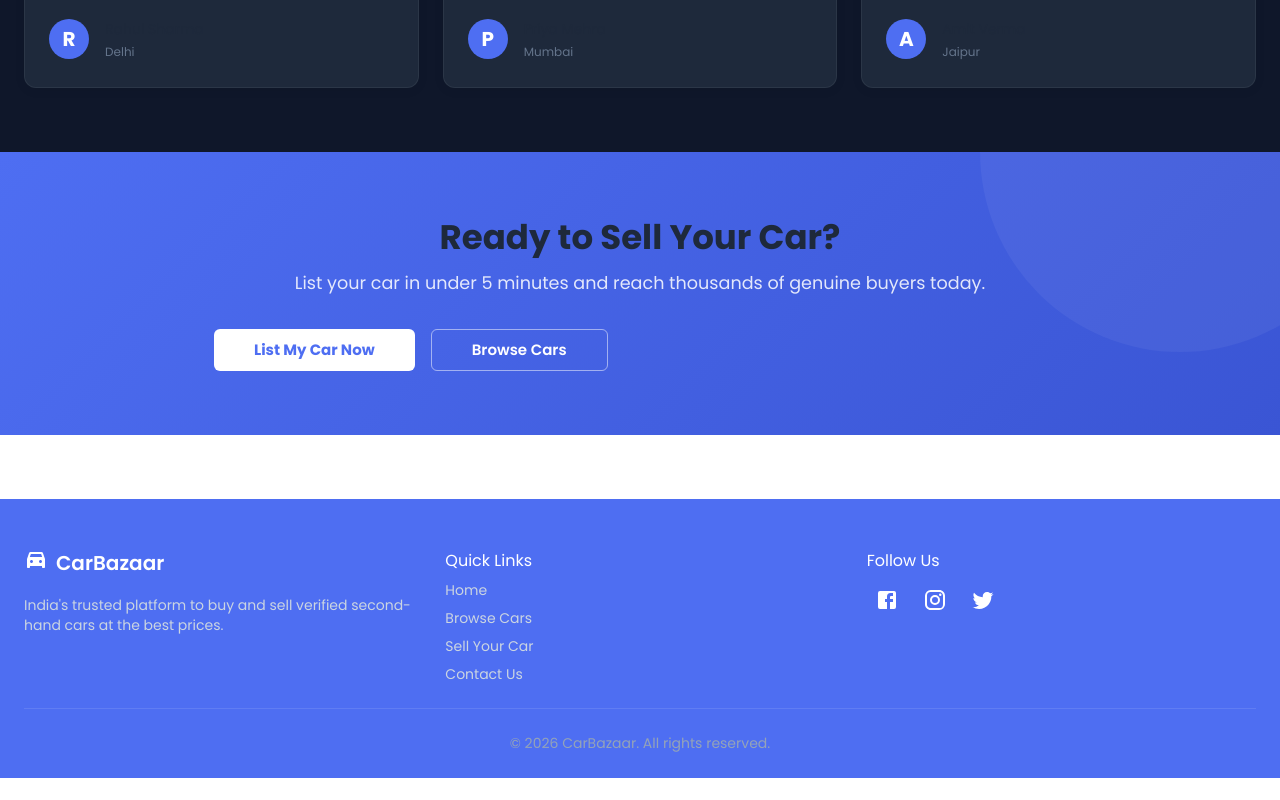
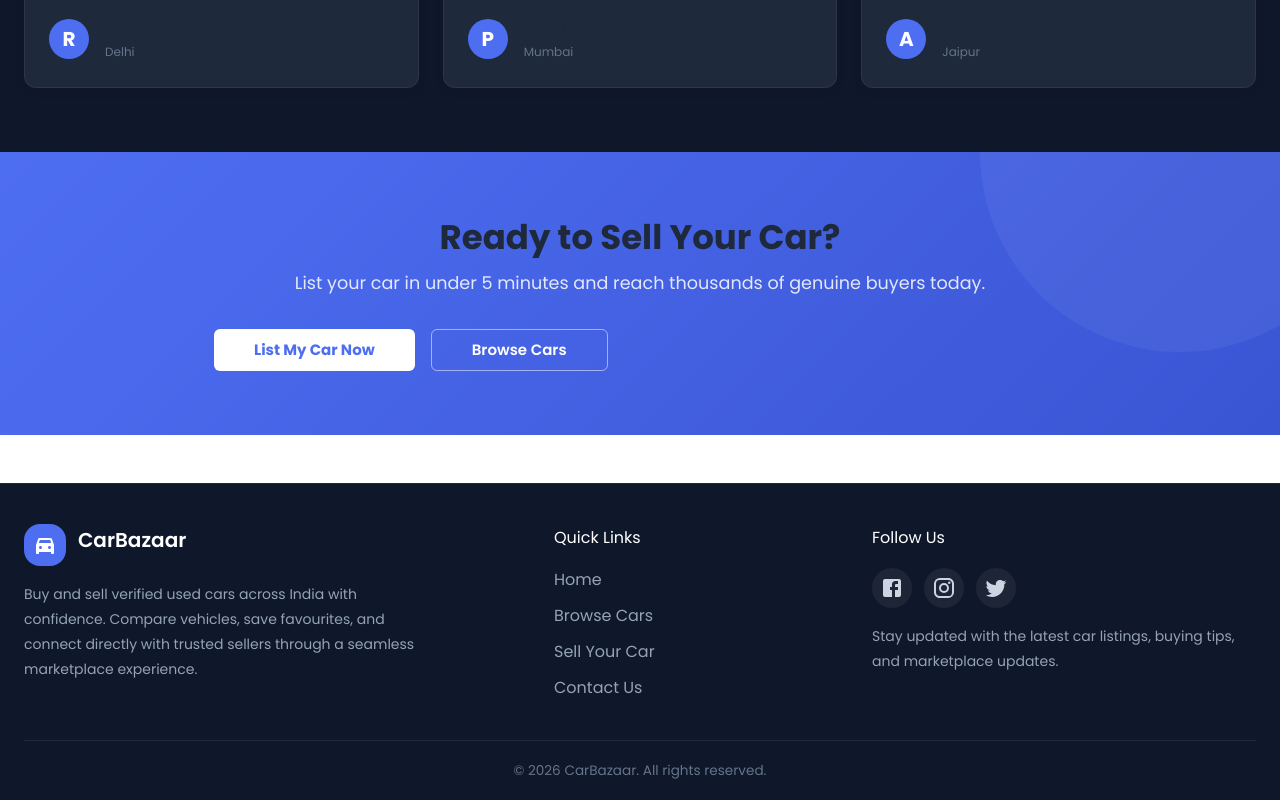
Before and after one commit to abhaysharma-dev96/carbazaar-frontend, a React (Vite) app: page / in a window 1280 px wide. Shown: the part 2667-3467 px from the top of the page. Before the commit the page ends 3445 px from the top, so only its background shows below. Built offline with nearby package versions, Linux system fonts and the light colour scheme; no server answers.

Commit message:
CarCard Footer

```diff
--- a/src/components/cars/CarCard.jsx
+++ b/src/components/cars/CarCard.jsx
@@ -68,19 +68,7 @@ function CarCard({ car, wishlistIds = [] }) {
     >
       {/* Heart Icon */}
       <Box sx={{ position: "absolute", top: 8, right: 8, zIndex: 1 }}>
-       <IconButton
-  onClick={handleWishlist}
-  onTouchStart={(e) => {
-    e.preventDefault();
-    e.stopPropagation();
-  }}
-  disabled={loading}
-  sx={{
-    bgcolor: "rgba(255,255,255,0.9)",
-    "&:hover": { bgcolor: "white" },
-    p: 0.8,
-  }}
->
+  <IconButton onClick={handleWishlist} disabled={loading} sx={{ bgcolor: "rgba(255,255,255,0.9)", "&:hover": { bgcolor: "white" }, p: 0.8 }} > {isWishlisted ? <FavoriteIcon sx={{ color: "#e94560", fontSize: 20 }} /> : <FavoriteBorderIcon sx={{ color: "#64748b", fontSize: 20 }} /> }
 
         </IconButton>
       </Box>
--- a/src/components/layout/Footer.jsx
+++ b/src/components/layout/Footer.jsx
@@ -1,4 +1,12 @@
-import { Box, Container, Grid, Typography, Stack, IconButton, Divider } from "@mui/material";
+import {
+  Box,
+  Container,
+  Grid,
+  Typography,
+  Stack,
+  IconButton,
+  Divider,
+} from "@mui/material";
 import { Link } from "react-router-dom";
 import FacebookIcon from "@mui/icons-material/Facebook";
 import InstagramIcon from "@mui/icons-material/Instagram";
@@ -7,64 +15,219 @@ import DirectionsCarFilledIcon from "@mui/icons-material/DirectionsCarFilled";
 
 function Footer() {
   return (
-    <Box sx={{ bgcolor: "primary.main", color: "white", mt: 8, pt: 6, pb: 3 }}>
+    <Box
+      sx={{
+        bgcolor: "#0f172a",
+        color: "white",
+        mt: 6,
+        borderTop: "1px solid rgba(255,255,255,0.08)",
+      }}
+    >
       <Container maxWidth="xl">
-        <Grid container spacing={4}>
-          <Grid size={{ xs: 12, md: 4 }}>
-            <Stack direction="row" alignItems="center" spacing={1} sx={{ mb: 2 }}>
-              <DirectionsCarFilledIcon />
-              <Typography variant="h6" fontWeight="bold">
+        <Grid container spacing={5} sx={{ py: 5 }}>
+          {/* Brand Section */}
+          <Grid size={{ xs: 12, md: 5 }}>
+            <Stack direction="row" alignItems="center" spacing={1.5} sx={{ mb: 2 }}>
+              <Box
+                sx={{
+                  bgcolor: "#4e6ef2",
+                  width: 42,
+                  height: 42,
+                  borderRadius: 2,
+                  display: "flex",
+                  alignItems: "center",
+                  justifyContent: "center",
+                }}
+              >
+                <DirectionsCarFilledIcon />
+              </Box>
+
+              <Typography variant="h6" fontWeight={800}>
                 CarBazaar
               </Typography>
             </Stack>
-            <Typography variant="body2" sx={{ color: "#cbd5e1" }}>
-              India's trusted platform to buy and sell verified second-hand cars at the best prices.
+
+            <Typography
+              variant="body2"
+              sx={{
+                color: "#94a3b8",
+                lineHeight: 1.8,
+                maxWidth: 400,
+              }}
+            >
+              Buy and sell verified used cars across India with confidence.
+              Compare vehicles, save favourites, and connect directly with
+              trusted sellers through a seamless marketplace experience.
             </Typography>
           </Grid>
 
-          <Grid size={{ xs: 6, md: 4 }}>
-            <Typography variant="subtitle1" fontWeight="bold" gutterBottom>
+          {/* Quick Links */}
+          <Grid size={{ xs: 6, md: 3 }}>
+            <Typography
+              variant="subtitle1"
+              fontWeight={700}
+              sx={{ mb: 2 }}
+            >
               Quick Links
             </Typography>
-            <Stack spacing={1}>
-              <Typography component={Link} to="/" variant="body2" sx={{ color: "#cbd5e1", textDecoration: "none" }}>
+
+            <Stack spacing={1.5}>
+              <Typography
+                component={Link}
+                to="/"
+                sx={{
+                  color: "#94a3b8",
+                  textDecoration: "none",
+                  transition: "0.2s",
+                  "&:hover": {
+                    color: "#fff",
+                    transform: "translateX(4px)",
+                  },
+                }}
+              >
                 Home
               </Typography>
-              <Typography component={Link} to="/cars" variant="body2" sx={{ color: "#cbd5e1", textDecoration: "none" }}>
+
+              <Typography
+                component={Link}
+                to="/cars"
+                sx={{
+                  color: "#94a3b8",
+                  textDecoration: "none",
+                  transition: "0.2s",
+                  "&:hover": {
+                    color: "#fff",
+                    transform: "translateX(4px)",
+                  },
+                }}
+              >
                 Browse Cars
               </Typography>
-              <Typography component={Link} to="/sell" variant="body2" sx={{ color: "#cbd5e1", textDecoration: "none" }}>
+
+              <Typography
+                component={Link}
+                to="/sell"
+                sx={{
+                  color: "#94a3b8",
+                  textDecoration: "none",
+                  transition: "0.2s",
+                  "&:hover": {
+                    color: "#fff",
+                    transform: "translateX(4px)",
+                  },
+                }}
+              >
                 Sell Your Car
               </Typography>
-              <Typography component={Link} to="/contact" variant="body2" sx={{ color: "#cbd5e1", textDecoration: "none" }}>
+
+              <Typography
+                component={Link}
+                to="/contact"
+                sx={{
+                  color: "#94a3b8",
+                  textDecoration: "none",
+                  transition: "0.2s",
+                  "&:hover": {
+                    color: "#fff",
+                    transform: "translateX(4px)",
+                  },
+                }}
+              >
                 Contact Us
               </Typography>
             </Stack>
           </Grid>
 
+          {/* Social */}
           <Grid size={{ xs: 6, md: 4 }}>
-            <Typography variant="subtitle1" fontWeight="bold" gutterBottom>
+            <Typography
+              variant="subtitle1"
+              fontWeight={700}
+              sx={{ mb: 2 }}
+            >
               Follow Us
             </Typography>
-            <Stack direction="row" spacing={1}>
-              <IconButton sx={{ color: "white" }} aria-label="Facebook">
+
+            <Stack direction="row" spacing={1.5}>
+              <IconButton
+                sx={{
+                  bgcolor: "rgba(255,255,255,0.06)",
+                  color: "#cbd5e1",
+                  "&:hover": {
+                    bgcolor: "#4e6ef2",
+                    color: "#fff",
+                  },
+                }}
+              >
                 <FacebookIcon />
               </IconButton>
-              <IconButton sx={{ color: "white" }} aria-label="Instagram">
+
+              <IconButton
+                sx={{
+                  bgcolor: "rgba(255,255,255,0.06)",
+                  color: "#cbd5e1",
+                  "&:hover": {
+                    bgcolor: "#4e6ef2",
+                    color: "#fff",
+                  },
+                }}
+              >
                 <InstagramIcon />
               </IconButton>
-              <IconButton sx={{ color: "white" }} aria-label="Twitter">
+
+              <IconButton
+                sx={{
+                  bgcolor: "rgba(255,255,255,0.06)",
+                  color: "#cbd5e1",
+                  "&:hover": {
+                    bgcolor: "#4e6ef2",
+                    color: "#fff",
+                  },
+                }}
+              >
                 <TwitterIcon />
               </IconButton>
             </Stack>
+
+            <Typography
+              variant="body2"
+              sx={{
+                color: "#94a3b8",
+                mt: 2,
+                lineHeight: 1.8,
+              }}
+            >
+              Stay updated with the latest car listings, buying tips, and
+              marketplace updates.
+            </Typography>
           </Grid>
         </Grid>
 
-        <Divider sx={{ my: 3, borderColor: "rgba(255,255,255,0.1)" }} />
+        <Divider
+          sx={{
+            borderColor: "rgba(255,255,255,0.08)",
+          }}
+        />
 
-        <Typography variant="body2" align="center" sx={{ color: "#94a3b8" }}>
-          © {new Date().getFullYear()} CarBazaar. All rights reserved.
-        </Typography>
+        <Box
+          sx={{
+            py: 2.5,
+            display: "flex",
+            justifyContent: "center",
+            alignItems: "center",
+            textAlign: "center",
+          }}
+        >
+          <Typography
+            variant="body2"
+            sx={{
+              color: "#64748b",
+              fontSize: "0.85rem",
+            }}
+          >
+            © {new Date().getFullYear()} CarBazaar. All rights reserved.
+          </Typography>
+        </Box>
       </Container>
     </Box>
   );
```
